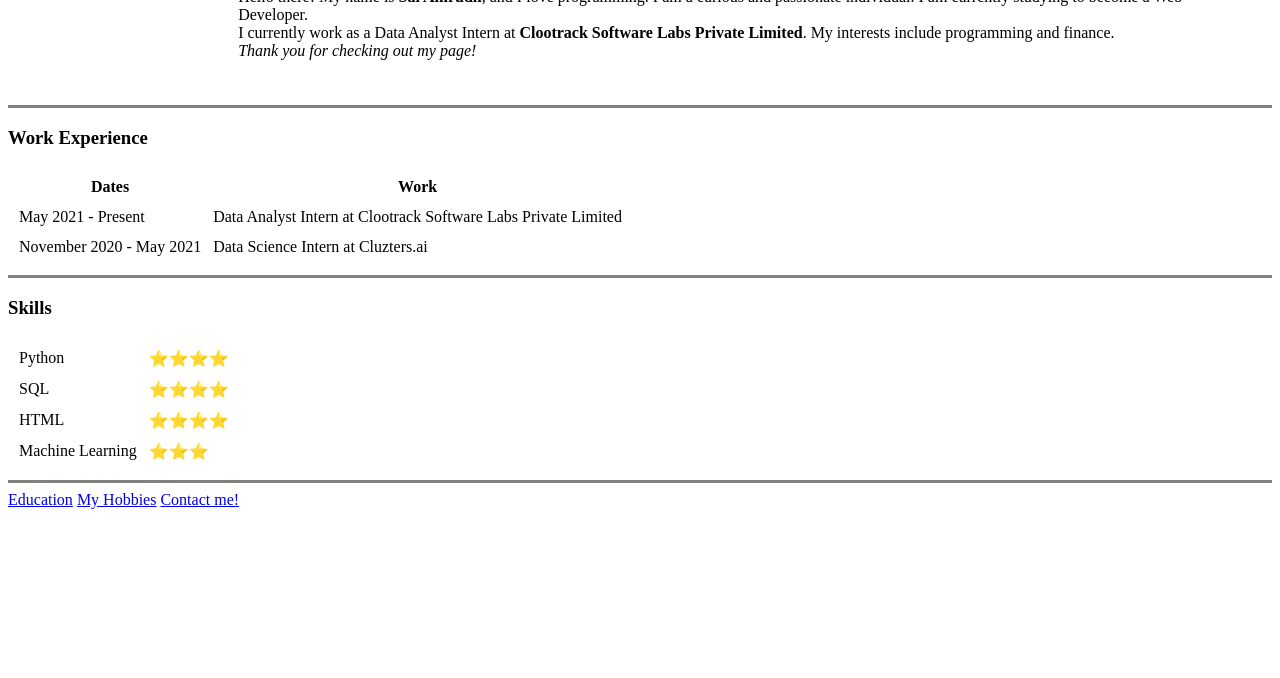
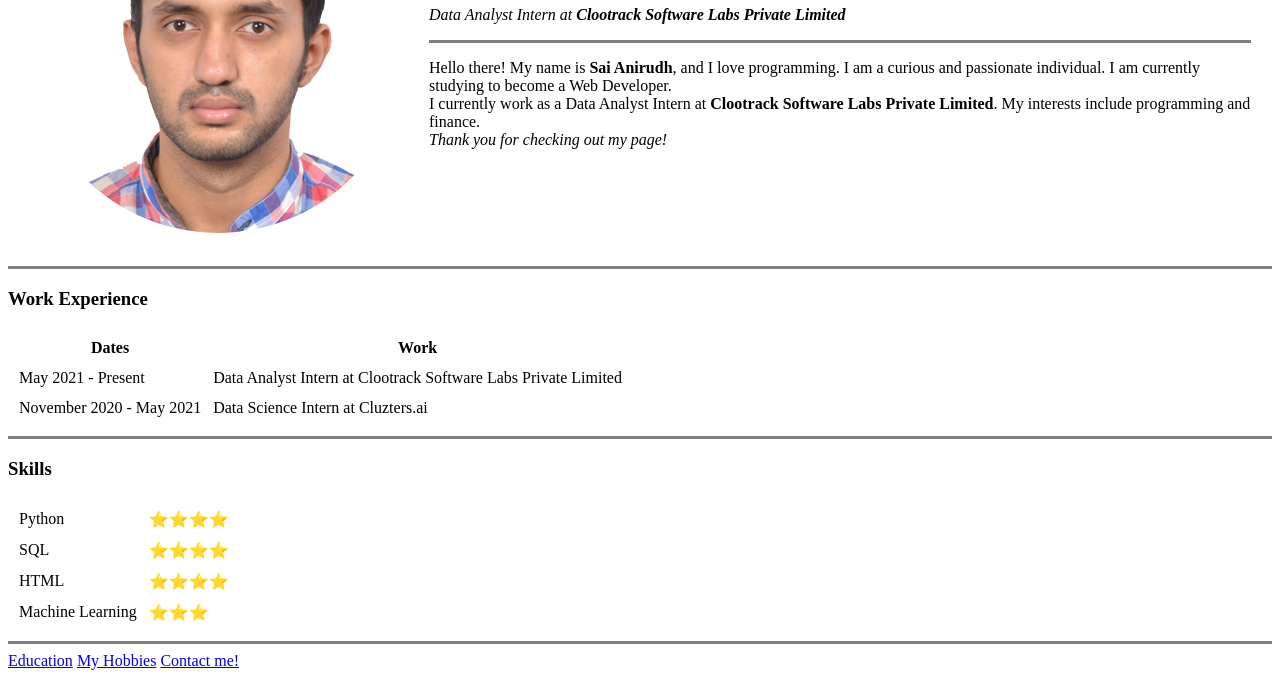
Before and after one commit to Sai-Anirudh-1996/cv, a plain HTML site: page index.html in a window 1280 px wide. Shown: the part 174-852 px from the top of the page. Before the commit the page ends 800 px from the top, so only its background shows below. Drawn offline with Linux system fonts and the light colour scheme.

Commit message:
added image file

```diff
--- a/index.html
+++ b/index.html
@@ -9,7 +9,7 @@
 <body>
   <table cellspacing='20'>
     <tr>
-      <td><img src="/home/sai/Pictures/passport photo/circle-cropped.png" alt="Sai Anirudh profile picture"></td>
+      <td><img src="circle-cropped.png" alt="Sai Anirudh profile picture"></td>
       <td>
         <h1>SAI ANIRUDH</h1>
         <p><em>Data Analyst Intern at <strong>Clootrack Software Labs Private Limited</strong></em></p>
```
Also changed, not shown: circle-cropped.png (added).
